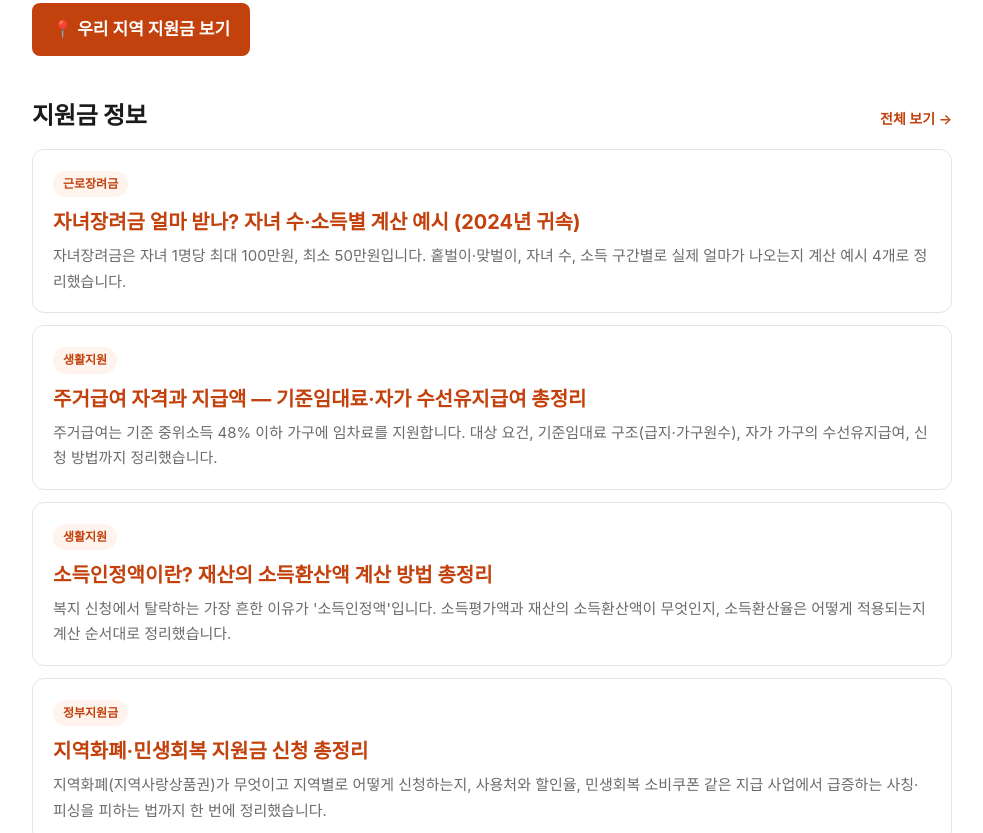
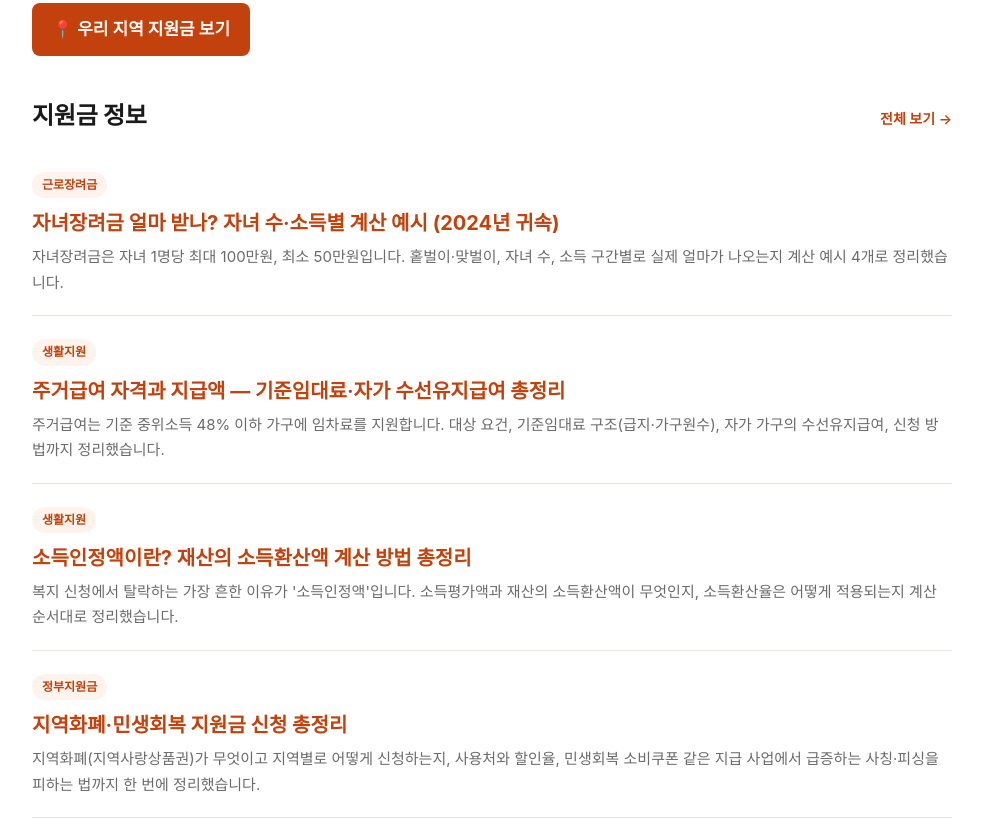
Before and after one commit to seongho-son/seongho-son.github.io, an Astro site: page / in a window 1280 px wide. Shown: the part 1063-1896 px from the top of the page, without its empty margins (148-1131 px from the left). Built offline with nearby package versions, Linux system fonts and the light colour scheme; Astro itself is replaced by a stand-in of ours.

Commit message:
글 목록 UI를 밑줄 구분(원래 형태)으로 되돌림
카드 테두리는 제거하되, 항목 전체를 <a>로 감싼 마크업은 유지한다
(자동 광고가 제목·설명 사이로 삽입되는 것을 막고 행 전체가 클릭 영역이 됨).

```diff
--- a/src/styles/global.css
+++ b/src/styles/global.css
@@ -151,22 +151,18 @@ th { background: var(--surface); font-weight: 700; }
 
 /* Cards / post list */
 .hero { padding: 28px 0 8px; }
-/* 글 목록 항목은 카드 '전체를 <a>로' 감싼다.
-   테두리만 둘렀을 때는 자동 광고가 제목과 설명 사이(카드 안쪽)에 삽입돼 오히려 글의 일부처럼 보였다.
-   자동 광고는 링크 요소 내부는 건드리지 않으므로, 앵커로 감싸면 광고가 항목 '사이'로 밀려난다.
-   덤으로 카드 전체가 클릭 영역이 되어 목록→글 이동률도 올라간다. (계산기 tool-card 와 같은 구조) */
-.post-list { list-style: none; padding: 0; margin: 0; display: grid; gap: 12px; }
-.post-list li { margin: 0; }
+/* 글 목록 — 밑줄 구분(원래 UI).
+   마크업만 카드 전체를 <a>로 감싼 상태를 유지한다: 자동 광고가 링크 요소 내부에는 삽입되지 않아
+   제목과 설명 사이로 광고가 파고드는 것을 막고, 행 전체가 클릭 영역이 된다. */
+.post-list { list-style: none; padding: 0; margin: 0; }
+.post-list li { margin: 0; border-bottom: 1px solid var(--border); }
 .post-card {
   display: block;
-  padding: 18px 20px;
-  border: 1px solid var(--border);
-  border-radius: var(--radius);
-  background: var(--bg);
+  padding: 20px 0;
   color: var(--text);
-  transition: border-color 0.15s ease;
 }
-.post-card:hover { border-color: var(--accent); text-decoration: none; }
+.post-card:hover { text-decoration: none; }
+.post-card:hover h3 { text-decoration: underline; }
 .post-list h3 { margin: 0 0 4px; font-size: 20px; color: var(--accent); }
 .post-list .excerpt { color: var(--muted); margin: 0; font-size: 15px; }
 .badge {
```
